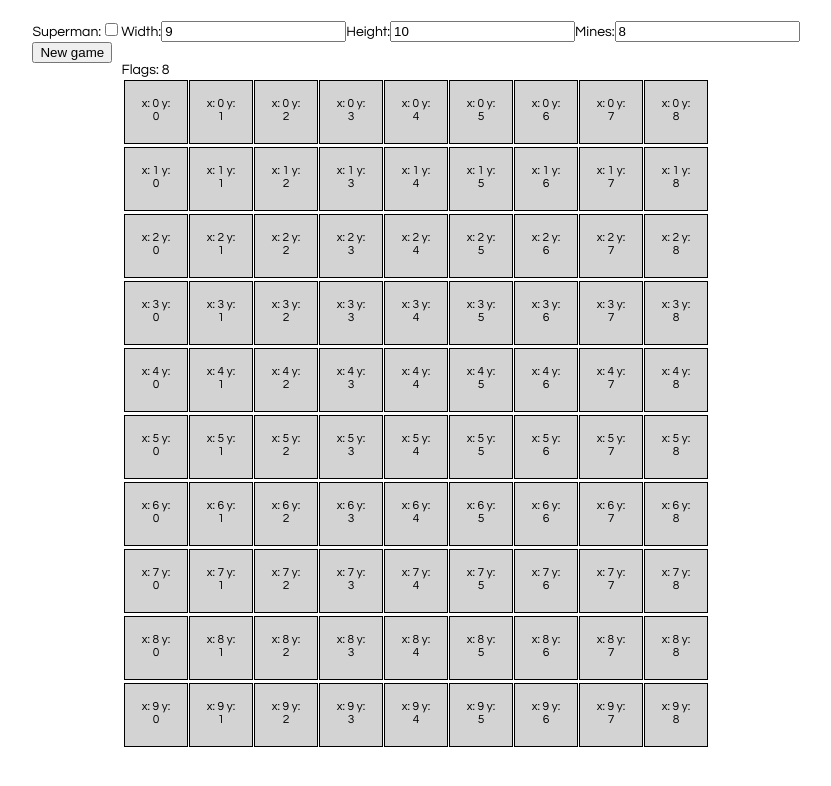
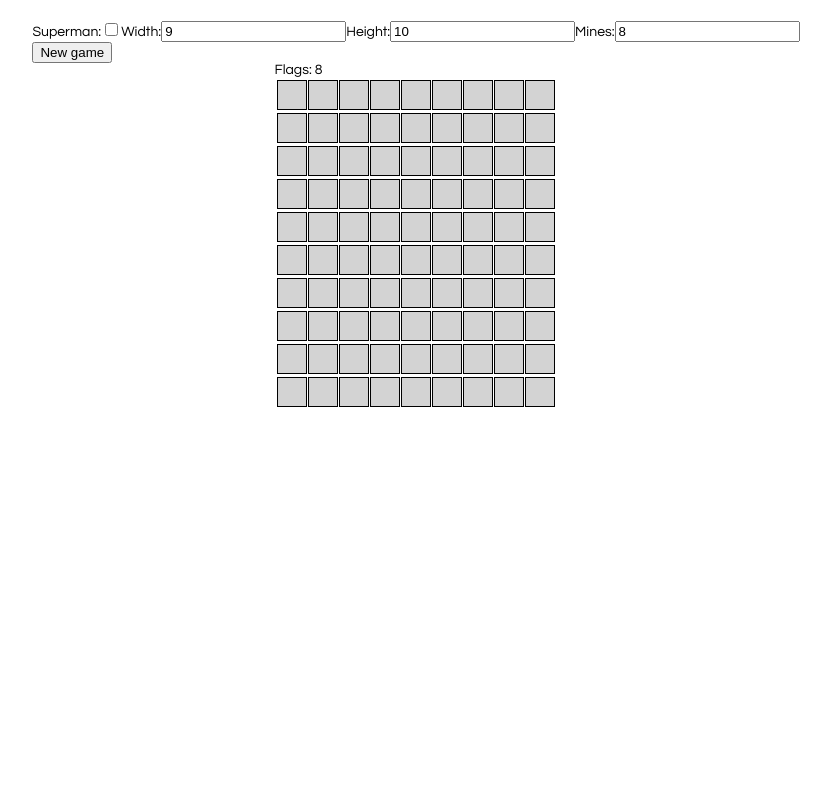
Before and after one commit to maorhadad/MineSweeper, a React app: page / in a window 1280 px wide. Shown: the whole page, without its empty margins (224-1055 px from the left). Built offline with nearby package versions, Linux system fonts and the light colour scheme.

Commit message:
Ui changes. Remove debug texts

```diff
--- a/src/classes/Cell.js
+++ b/src/classes/Cell.js
@@ -56,10 +56,7 @@ export default class Cell extends React.Component{
         let isOpen = this.state.isOpen;
         let hasMine = this.state.hasMine;
         let superman = this.props.superman;
-        let env = process.argv[2] || 'dev';
-        if(env === 'dev'){
-            var cords = " x: " + this.state.id_x + " y: " + this.state.id_y;
-        }
+        var cords = "";// " x: " + this.state.id_x + " y: " + this.state.id_y;
         if(hasMine && isOpen){
             return (
                 <td className="button_open"
--- a/src/index.css
+++ b/src/index.css
@@ -52,32 +52,32 @@ ol, ul {
 }
 
 .button {
-  width: 30px;
-  height: 30px;
+  width: 14px;
+  height: 14px;
   background-color: lightgray;
   border: solid;
   border-width: 0.5px;
   color: black;
-  padding: 16px 16px;
+  padding: 7px 7px;
   text-align: center;
   text-decoration: none;
   display: inline-block;
-  font-size: 12px;
+  font-size: 7px;
   margin: 0.5px 0.5px;
   cursor: pointer;
 }
 .button_open {
-  width: 30px;
-  height: 30px;
+  width: 14px;
+  height: 14px;
   background-color: white;
   border: solid;
   border-width: 0.5px;
   color: black;
-  padding: 16px 16px;
+  padding: 7px 7px;
   text-align: center;
   text-decoration: none;
   display: inline-block;
-  font-size: 12px;
+  font-size: 7px;
   margin: 0.5px 0.5px;
   cursor: pointer;
 }
```
